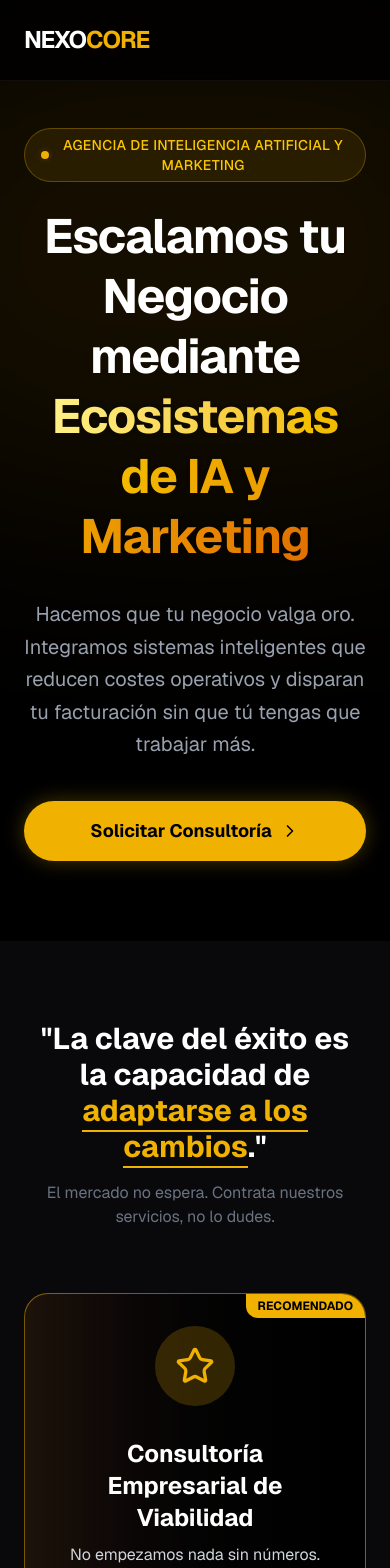
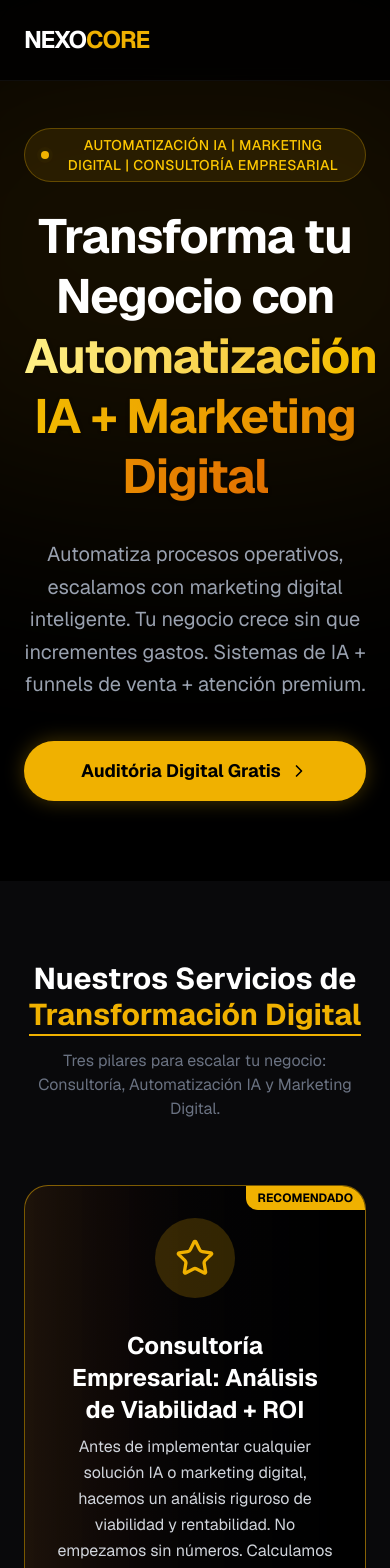
Before and after one commit to alewine73/nexocore-web, a Next.js app: page / in a window 390 px wide. Shown: the top 1568 px of the page. Built offline with nearby package versions, Linux system fonts and the light colour scheme; no server answers.

Commit message:
mejoras seo

```diff
--- /dev/null
+++ b/app/globals.d.ts
@@ -0,0 +1,4 @@
+declare module '*.css' {
+  const content: { [className: string]: string };
+  export default content;
+}
--- a/app/layout.tsx
+++ b/app/layout.tsx
@@ -15,9 +15,10 @@ const geistMono = Geist_Mono({
 });
 
 export const metadata: Metadata = {
-  title: "NexoCore | Agencia de Automatización IA",
+  title: "NexoCore | Automatización IA + Marketing Digital en Valladolid",
   description:
-    "Automatiza tu negocio con Inteligencia Artificial. Recepcionistas virtuales, gestión de reservas y soluciones tecnológicas en Valladolid.",
+    "Escalamos tu negocio con Inteligencia Artificial y Marketing Digital. Automatizaciones, funnels de venta y sistemas inteligentes para aumentar ROI. Consultoría empresarial en Valladolid.",
+  keywords: "automatización IA, marketing digital, consultoría empresarial, funnels venta, inteligencia artificial Valladolid",
 };
 
 export default function RootLayout({
@@ -26,7 +27,7 @@ export default function RootLayout({
   children: React.ReactNode;
 }>) {
   return (
-    <html lang="en">
+    <html lang="es">
       <body
         className={`${geistSans.variable} ${geistMono.variable} antialiased`}
       ><TrackingClient />
--- a/app/page.tsx
+++ b/app/page.tsx
@@ -5,8 +5,9 @@ import { Bot, BarChart3, BrainCircuit, ChevronRight, CheckCircle2, Users, Star,
 import type { Metadata } from "next";
 
 export const metadata: Metadata = {
-  title: "NexoCore | Agencia de Automatización IA",
-  description: "Consultoría tecnológica en Valladolid. Inteligencia Artificial, Marketing y Estrategia de Negocio.",
+  title: "Escalamos tu Negocio: IA, Automatización y Marketing Digital",
+  description: "Transforma tu negocio con sistemas inteligentes. Automatización IA, marketing digital y consultoría empresarial. Reducción de costes operativos + aumento de ingresos. Servicio premium en Valladolid.",
+  keywords: "escalamiento negocio, automatización inteligente, funnels marketing, IA empresarial, soluciones digitales Valladolid",
   icons: {
     icon: '/favicon.ico',
   },
@@ -53,23 +54,23 @@ export default function Home() {
               <span className="animate-ping absolute inline-flex h-full w-full rounded-full bg-yellow-400 opacity-75"></span>
               <span className="relative inline-flex rounded-full h-2 w-2 bg-yellow-500"></span>
             </span>
-            AGENCIA DE INTELIGENCIA ARTIFICIAL Y MARKETING
+            AUTOMATIZACIÓN IA | MARKETING DIGITAL | CONSULTORÍA EMPRESARIAL
           </div>
 
           <h1 className="text-5xl md:text-7xl font-bold text-white mb-8 tracking-tight leading-tight">
-            Escalamos tu Negocio mediante <br className="hidden md:block" />
+            Transforma tu Negocio con <br className="hidden md:block" />
             <span className="text-transparent bg-clip-text bg-gradient-to-r from-yellow-200 via-yellow-500 to-amber-600 drop-shadow-sm">
-              Ecosistemas de IA y Marketing
+              Automatización IA + Marketing Digital
             </span>
           </h1>
 
           <p className="text-xl md:text-2xl text-gray-400 mb-10 max-w-3xl mx-auto leading-relaxed">
-            Hacemos que tu negocio valga oro. Integramos sistemas inteligentes que reducen costes operativos y disparan tu facturación sin que tú tengas que trabajar más.
+            Automatiza procesos operativos, escalamos con marketing digital inteligente. Tu negocio crece sin que incrementes gastos. Sistemas de IA + funnels de venta + atención premium.
           </p>
 
           <div className="flex flex-col md:flex-row gap-4 justify-center">
             <a href="#contacto" className="px-8 py-4 bg-yellow-500 text-black font-bold rounded-full text-lg hover:bg-yellow-400 transition-all shadow-[0_0_20px_rgba(234,179,8,0.3)] flex items-center justify-center gap-2">
-              Solicitar Consultoría <ChevronRight size={20} />
+              Auditória Digital Gratis <ChevronRight size={20} />
             </a>
           </div>
         </div>
@@ -82,9 +83,9 @@ export default function Home() {
           {/* FRASE DE ORO */}
           <div className="text-center mb-16">
             <h2 className="text-3xl md:text-4xl font-bold text-white mb-4">
-              "La clave del éxito es la capacidad de <span className="text-yellow-500 border-b-2 border-yellow-500">adaptarse a los cambios</span>."
+              Nuestros Servicios de <span className="text-yellow-500 border-b-2 border-yellow-500">Transformación Digital</span>
             </h2>
-            <p className="text-gray-500">El mercado no espera. Contrata nuestros servicios, no lo dudes.</p>
+            <p className="text-gray-500">Tres pilares para escalar tu negocio: Consultoría, Automatización IA y Marketing Digital.</p>
           </div>
 
           <div className="grid md:grid-cols-2 lg:grid-cols-4 gap-6">
@@ -97,13 +98,13 @@ export default function Home() {
                   <Star size={40} />
                 </div>
                 <div className="text-center md:text-left">
-                  <h3 className="text-2xl font-bold text-white mb-2">Consultoría Empresarial de Viabilidad</h3>
-                  <p className="text-gray-300 leading-relaxed max-w-2xl">
-                    No empezamos nada sin números. Ofrecemos un análisis riguroso de tu proyecto antes de escribir una sola línea de código. Garantizamos la viabilidad práctica y calculamos el posible retorno de la inversión (ROI). Si no es rentable para ti, no lo hacemos.
+                <h3 className="text-2xl font-bold text-white mb-2">Consultoría Empresarial: Análisis de Viabilidad + ROI</h3>
+                <p className="text-gray-300 leading-relaxed max-w-2xl">
+                  Antes de implementar cualquier solución IA o marketing digital, hacemos un análisis riguroso de viabilidad y rentabilidad. No empezamos sin números. Calculamos el retorno real de tu inversión. Si no es rentable para ti, somos honestos y no lo hacemos.
                   </p>
                 </div>
                 <div className="ml-auto">
-                   <a href="#contacto" className="inline-block px-6 py-3 border border-yellow-500 text-yellow-500 font-bold rounded-full hover:bg-yellow-500 hover:text-black transition-all">Empezar Aquí</a>
+                   <a href="#contacto" className="inline-block px-6 py-3 border border-yellow-500 text-yellow-500 font-bold rounded-full hover:bg-yellow-500 hover:text-black transition-all">Solicitar Auditória</a>
                 </div>
               </div>
             </div>
@@ -115,7 +116,7 @@ export default function Home() {
                 <h3 className="text-xl font-bold text-white">IA & Automatizaciones</h3>
               </div>
               <p className="text-gray-400 leading-relaxed text-sm mb-4">
-                Integramos sistemas basados en inteligencia artificial con el fin de <strong>reducir el coste de SOPs</strong> (Procedimientos Operativos) y agilizar el tiempo de ejecución en cualquier departamento.
+                Integramos agentes IA, asistentes virtuales y sistemas de automatización. Reducimos costes operativos hasta un 70% y operamos 24/7. Ideal para: atención al cliente, gestión de leads, data processing.
               </p>
               <ul className="space-y-2 text-xs text-gray-500">
                 <li className="flex gap-2"><CheckCircle2 size={14} className="text-yellow-500" /> Reducción de errores humanos</li>
@@ -130,7 +131,7 @@ export default function Home() {
                 <h3 className="text-xl font-bold text-white">Marketing Digital & Funnels</h3>
               </div>
               <p className="text-gray-400 leading-relaxed text-sm mb-4">
-                Desde creación de funnels de venta completos y publicidad digital (Ads) hasta la gestión de equipos de ventas estructurados con Agentes de IA. No solo traemos tráfico, lo convertimos en clientes.
+                Creamos funnels de venta optimizados + publicidad digital estilo cine + gestión de equipos con agentes IA. No solo traemos tráfico, lo convertimos en clientes con ROI medible.
               </p>
               <ul className="space-y-2 text-xs text-gray-500">
                 <li className="flex gap-2"><CheckCircle2 size={14} className="text-yellow-500" /> Publicidad Profesional (Estilo Cine)</li>
@@ -151,12 +152,13 @@ export default function Home() {
             <Users className="w-16 h-16 text-gray-400 mx-auto mb-6" />
 
             <h2 className="text-3xl font-bold text-white mb-6">
-              "Los amigos se cuentan con los dedos de una mano..."
+              Familia Dorada: Tu Partner Estratégico en Transformación Digital
             </h2>
             <p className="text-lg text-gray-300 leading-relaxed mb-8">
-              En NexoCore no tendrás un proveedor, tendrás una <strong>Familia</strong>.
-              Somos un grupo selecto y aislado. No aceptamos a cualquiera.
-              Si trabajas con nosotros, dispondrás de atención profesional y única siempre.
+              En NexoCore no somos solo un proveedor, somos tu <strong>Familia</strong>.
+              Equipo selecto especializado en IA y marketing digital.
+              Acceso directo a nuestros asistentes, directores y herramientas internas.
+              Atención profesional y dedicada para el crecimiento de tu negocio.
             </p>
 
             <div className="grid md:grid-cols-2 gap-6 mb-10 text-left">
@@ -188,13 +190,13 @@ export default function Home() {
 
           <div className="space-y-8">
             <h2 className="text-4xl md:text-5xl font-bold text-white tracking-tight">
-              ¿Hablamos de Negocios?
+              Consultoría Gratuita: Analicemos tu Caso
             </h2>
             <p className="text-2xl text-yellow-500 font-medium">
-              "Hacemos que tu negocio valga oro."
+              Reducción de costes + Aumento de ingresos = ROI garantizado
             </p>
             <p className="text-gray-400 text-lg leading-relaxed">
-              Recibirás una recepción de lujo en el grupo NexoCore. Rellena el formulario y te llamaremos <strong>muy rápidamente</strong>.
+              Rellena el formulario para agendar tu auditória digital gratuita. Analizaremos tu negocio, oportunidades de automatización IA y potencial de crecimiento con marketing digital. Te llamaremos en menos de 24 horas.
             </p>
 
             <div className="pt-8 space-y-6">
--- /dev/null
+++ b/globals.d.ts
@@ -0,0 +1,4 @@
+declare module '*.css' {
+  const content: { [className: string]: string };
+  export default content;
+}
```
